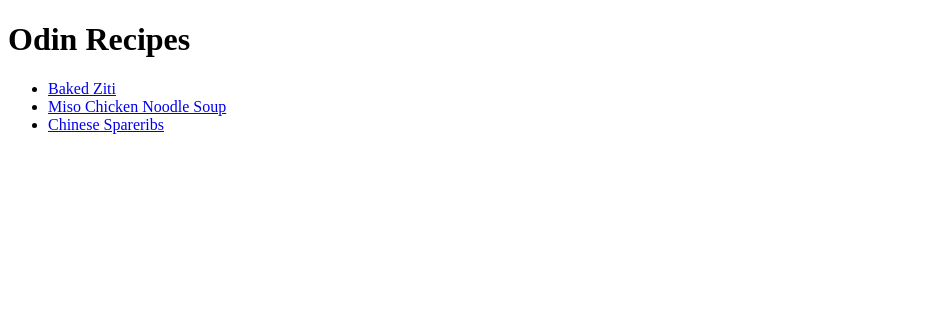
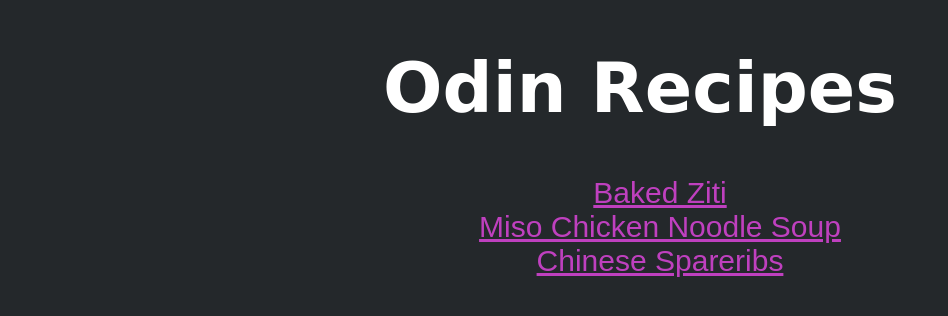
Before and after one commit to N0t-Eb1/odin-recipes, a plain HTML site: page index.html in a window 1280 px wide. Shown: the whole page, without its empty margins (0-948 px from the left). Drawn offline with Linux system fonts and the light colour scheme.

Commit message:
Add css to index.html The first usage of css on the project

```diff
--- /dev/null
+++ b/css/styles.css
@@ -0,0 +1,20 @@
+body {
+    background-color: #24282b;
+    color: white;
+    text-align: center;
+}
+
+h1 {
+    font-size: 70px;
+    font-family: cursive, sans-serif;
+}
+
+ul  {
+    list-style: none;
+}
+
+a {
+    font-size: 30px;
+    color: #BF40BF;
+    font-family: Arial, Helvetica, sans-serif;
+}
--- a/index.html
+++ b/index.html
@@ -3,6 +3,7 @@
 <head>
     <meta charset="UTF-8">
     <meta name="viewport" content="width=device-width, initial-scale=1.0">
+    <link rel="stylesheet" href="./css/styles.css">
     <title>Document</title>
 </head>
 <body>
```
